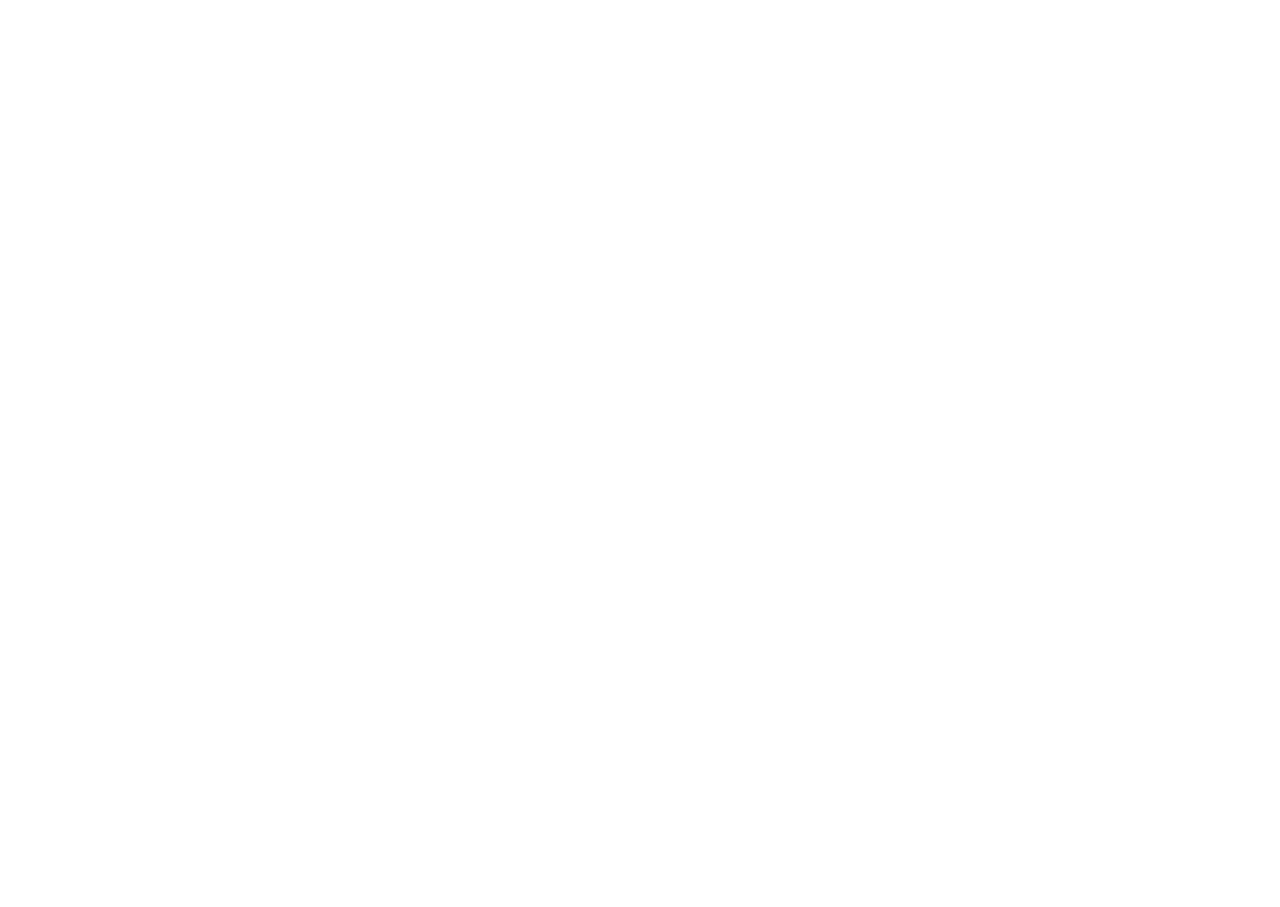
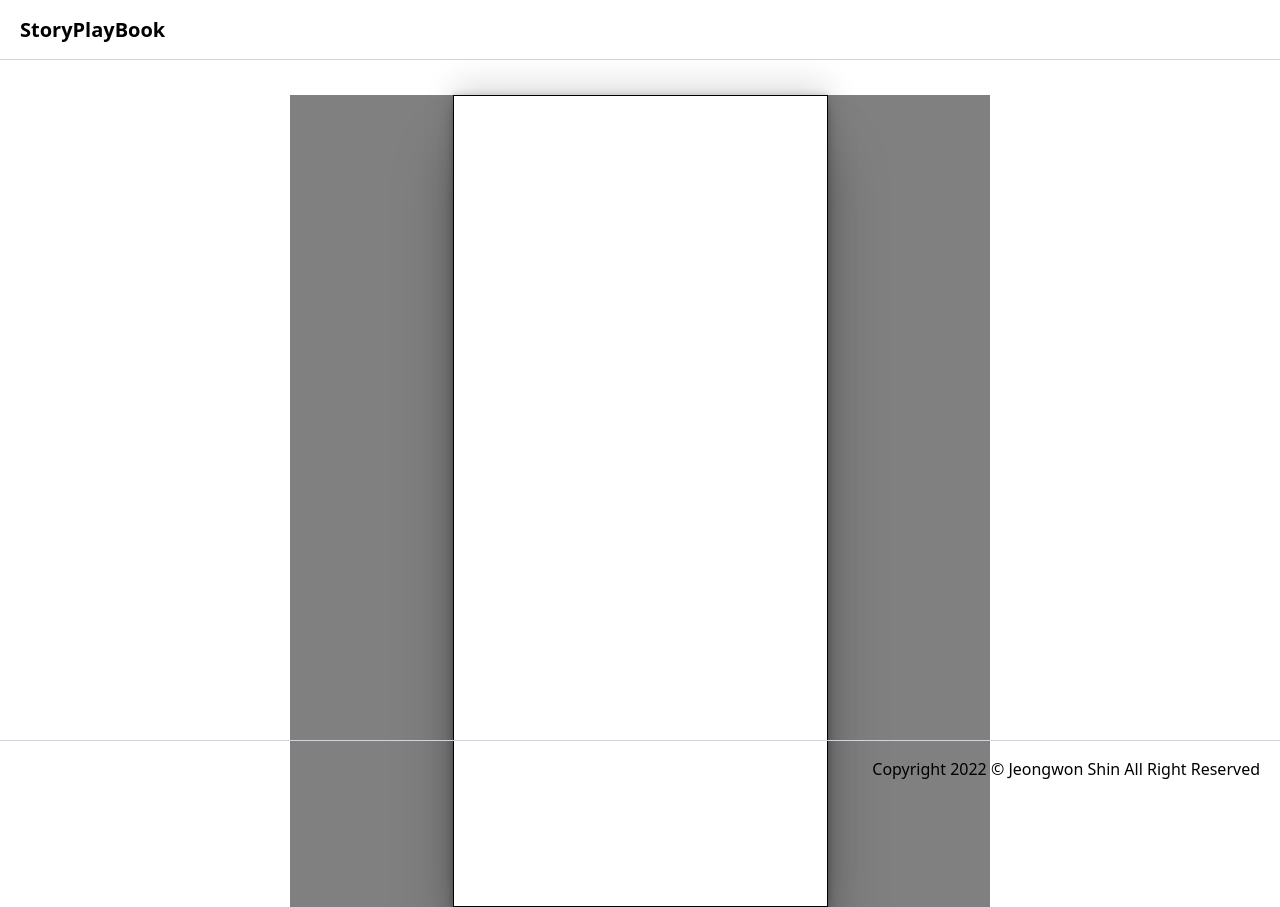
Before and after one commit to newgardener/StoryPlayBook-Project, a React (Create React App) app: page /story-playground in a window 1280 px wide. Before the commit the page ends 800 px from the top, so only its background shows below. Built offline with nearby package versions, Linux system fonts and the light colour scheme.

Commit message:
feat: StoroyPlaySection playground canvas 생성

```diff
--- a/src/App.tsx
+++ b/src/App.tsx
@@ -11,7 +11,7 @@
       <Routes>
         <Route path="/">
           <Route index element={<Navigate to="/story-playground" replace />} />
-          <Route path="/" element={<TestPlayGround />} />
+          <Route path="/test-playground" element={<TestPlayGround />} />
           <Route path="/story-playground" element={<StoryPlayGround />} />
         </Route>
       </Routes>
--- a/src/components/ControlSection/styles.module.scss
+++ b/src/components/ControlSection/styles.module.scss
@@ -28,7 +28,8 @@
   position: relative;
   display: flex;
   box-sizing: border-box;
-  padding: 24px;
+  margin: 24px;
+  max-height: 600px;
 }
 
 .component-render-panel {
--- a/src/components/Footer/styles.module.scss
+++ b/src/components/Footer/styles.module.scss
@@ -3,6 +3,7 @@
   bottom: 0;
   left: 0;
   width: 100%;
+  height: 60px;
   padding: 1.25rem;
   border-top: 1px solid rgb(209, 213, 219);
   text-align: right;
--- a/src/components/Header/styles.module.scss
+++ b/src/components/Header/styles.module.scss
@@ -1,6 +1,7 @@
 .header {
   position: relative;
   width: 100%;
+  height: 60px;
   padding: 1.25rem;
   border-bottom: 1px solid rgb(209, 213, 219);
   font-size: 1.25rem;
--- /dev/null
+++ b/src/components/StoryPlaySection/index.tsx
@@ -0,0 +1,14 @@
+import * as React from "react";
+import classNames from "classnames/bind";
+
+import styles from "./styles.module.scss";
+
+const cx = classNames.bind(styles);
+
+export const StoryPlaySection = () => {
+  return (
+    <div className={cx("storyplay-wrapper")}>
+      <div className={cx("story-canvas")}></div>
+    </div>
+  );
+};
--- /dev/null
+++ b/src/components/StoryPlaySection/styles.module.scss
@@ -0,0 +1,22 @@
+.storyplay-wrapper {
+  position: relative;
+  margin: 35px auto;
+  display: flex;
+  align-items: center;
+  justify-content: center;
+  width: 700px;
+  height: 100%;
+  box-sizing: border-box;
+  background-color: gray;
+}
+
+.story-canvas {
+  width: 375px;
+  height: 812px;
+  border: 1px solid black;
+  background-color: #fff;
+  margin: auto;
+  box-shadow: rgba(0, 0, 0, 0.25) 0px 54px 55px, rgba(0, 0, 0, 0.12) 0px -12px 30px,
+    rgba(0, 0, 0, 0.12) 0px 4px 6px, rgba(0, 0, 0, 0.17) 0px 12px 13px,
+    rgba(0, 0, 0, 0.09) 0px -3px 5px;
+}
--- a/src/pages/StoryPlayGround.tsx
+++ b/src/pages/StoryPlayGround.tsx
@@ -1,3 +1,12 @@
+import { Footer, Header } from "../components";
+import { StoryPlaySection } from "../components/StoryPlaySection";
+
 export default function StoryPlayGround() {
-  return <></>;
+  return (
+    <>
+      <Header />
+      <StoryPlaySection />
+      <Footer />
+    </>
+  );
 }
```
Also changed, not shown: 1 other file (tests, documents, lock files or other folders).
